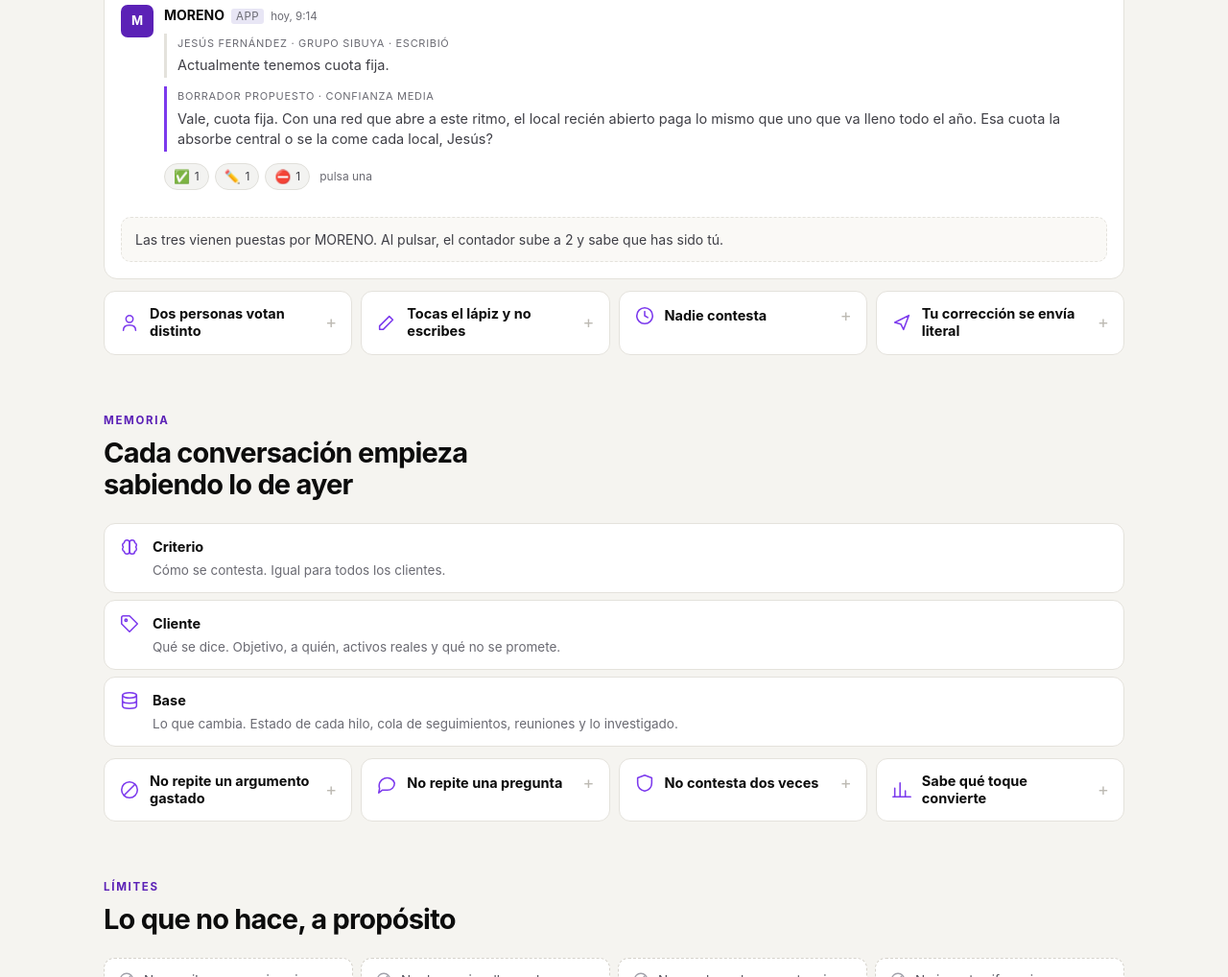
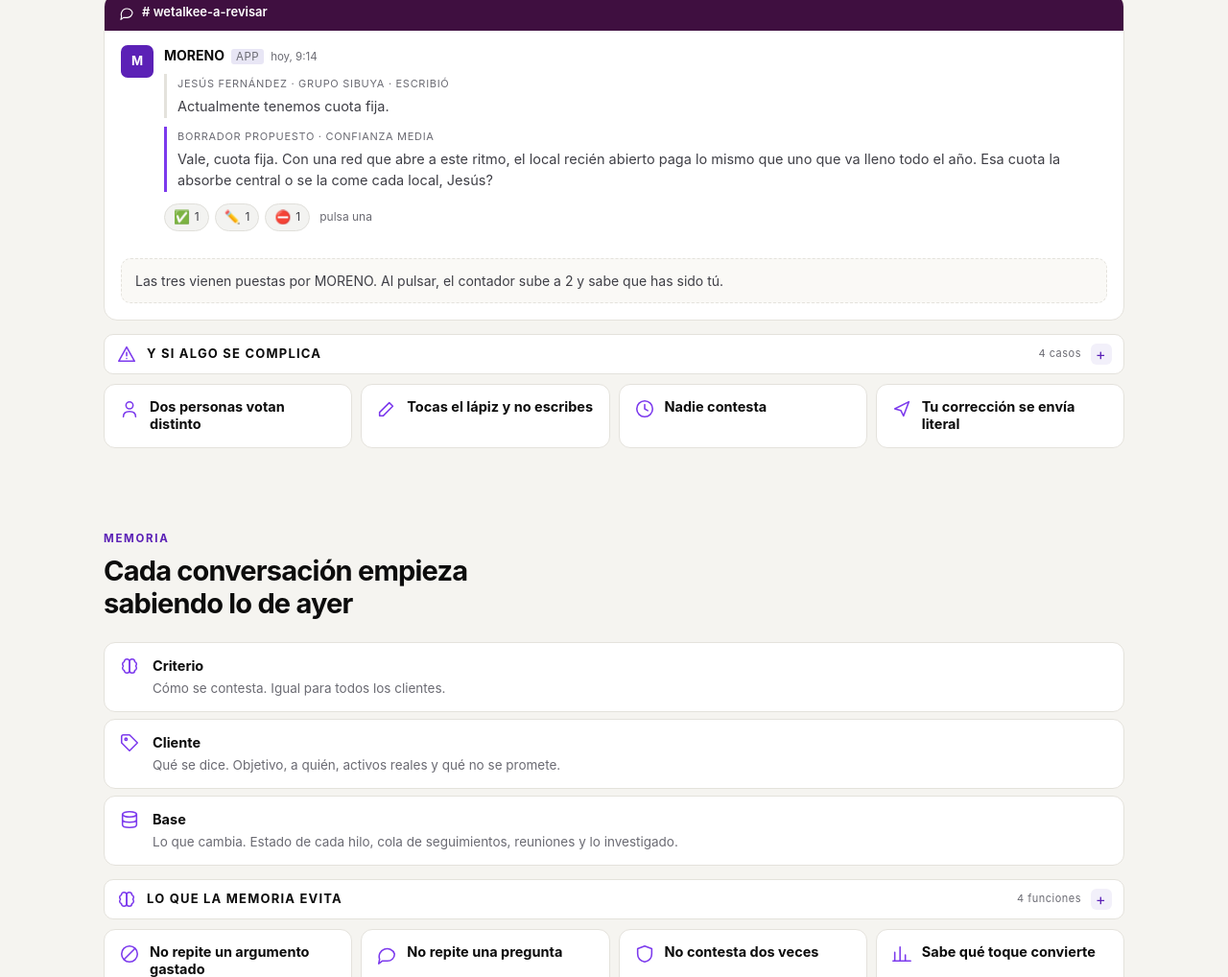
Before and after one commit to NicoStocchero/moreno-revision, a plain HTML site: page sistema.html in a window 1280 px wide. Shown: the part 2718-3736 px from the top of the page at 96% size. Drawn offline with Linux system fonts and the light colour scheme.

Commit message:
sistema: expansion por seccion, titulos sin cortar y el hilo de Slack en el lapiz

```diff
--- a/sistema.html
+++ b/sistema.html
@@ -42,16 +42,20 @@ h3{font-size:29px;line-height:1.14;letter-spacing:-.8px;margin:0 0 24px;max-widt
 .det li svg.i{width:17px;height:17px;margin-top:2px}
 /* features */
 .gr{margin-bottom:26px}
-.gr>h4{display:flex;align-items:center;gap:9px;font-size:13px;text-transform:uppercase;letter-spacing:1.2px;color:var(--navy);margin:0 0 10px;padding-bottom:8px;border-bottom:1px solid var(--lin)}
-.fs{display:grid;grid-template-columns:repeat(auto-fit,minmax(228px,1fr));gap:9px}
-.f{background:#fff;border:1px solid var(--lin);border-radius:12px;padding:14px 15px;cursor:pointer;transition:.15s}
-.f:hover{border-color:var(--pur2)}
-.f>div{display:flex;gap:10px;align-items:center}
-.f b{font-size:14.5px;line-height:1.25}
-.f .mas{margin-left:auto;color:#bdbab3;font-size:18px;line-height:1}
-.f p{margin:10px 0 0;font-size:13.5px;color:var(--gris);display:none}
-.f.on{background:var(--navy);border-color:var(--navy);color:#fff}
-.f.on svg.i{stroke:var(--lima)}.f.on p{display:block;color:#b9b9c2}.f.on .mas{color:var(--lima)}
+.gr>h4{display:flex;align-items:center;gap:10px;font-size:13px;text-transform:uppercase;letter-spacing:1.2px;color:var(--navy);margin:0 0 10px;padding:9px 12px;border:1px solid var(--lin);border-radius:10px;background:#fff;cursor:pointer;transition:.15s;user-select:none}
+.gr>h4:hover{border-color:var(--pur2)}
+.gr>h4 .n{margin-left:auto;font-size:11px;letter-spacing:.5px;color:var(--gris);font-weight:400;text-transform:none}
+.gr>h4 .mas{width:22px;height:22px;border-radius:6px;background:#f2f0fa;color:var(--pur);display:flex;align-items:center;justify-content:center;font-size:16px;line-height:1;font-weight:400}
+.gr.open>h4{background:var(--navy);color:#fff;border-color:var(--navy)}
+.gr.open>h4 svg.i{stroke:var(--lima)}.gr.open>h4 .n{color:#8a8a95}
+.gr.open>h4 .mas{background:#ffffff1f;color:var(--lima)}
+.fs{display:grid;grid-template-columns:repeat(auto-fit,minmax(232px,1fr));gap:9px}
+.f{background:#fff;border:1px solid var(--lin);border-radius:12px;padding:14px 15px;display:flex;flex-direction:column;gap:9px}
+.f>div{display:flex;gap:10px;align-items:flex-start}
+.f b{font-size:14.5px;line-height:1.3}
+.f p{margin:0;font-size:13.5px;color:var(--gris);display:none}
+.gr.open .f{border-left:3px solid var(--pur2)}
+.gr.open .f p{display:block}
 /* slack */
 .slack{background:#fff;border:1px solid var(--lin);border-radius:14px;overflow:hidden}
 .slack .bar{background:#3f0f40;color:#fff;padding:9px 15px;font-size:13px;display:flex;gap:8px;align-items:center}
@@ -71,6 +75,12 @@ h3{font-size:29px;line-height:1.14;letter-spacing:-.8px;margin:0 0 24px;max-widt
 .rx .hint{font-size:12px;color:var(--gris);margin-left:4px}
 .out{margin:13px 17px 17px;padding:12px 14px;background:#faf9f6;border:1px dashed var(--lin);border-radius:10px;font-size:14px;color:#3f3f46;min-height:44px}
 .out b{color:var(--pur)}
+.thread{display:none;margin:0 17px 17px;padding:13px 15px;border-left:3px solid #1d9bd1;background:#f7fbfe;border-radius:0 10px 10px 0}
+.thread.on{display:block}
+.tl{display:flex;gap:7px;align-items:center;font-size:13px;color:#0b4f6c;margin-bottom:10px}
+.tl b{font-weight:600}.tl span{color:var(--gris)}
+.tin{display:flex;gap:9px;align-items:center;background:#fff;border:1px solid #d7d5ce;border-radius:9px;padding:9px 11px;font-size:14px;color:#9a9aa2}
+.tnote{margin:10px 0 0;font-size:12.5px;color:var(--gris)}.tnote b{color:var(--navy)}
 .nota{display:flex;gap:9px;align-items:flex-start;background:var(--lima);border:1px solid #c9dd4f;border-radius:11px;padding:12px 14px;font-size:13.5px;color:#3f4a06;margin-bottom:14px}
 .nota svg.i{stroke:#5b6b07}
 /* varios */
@@ -191,13 +201,16 @@ footer{color:var(--gris);font-size:12.5px;border-top:1px solid var(--lin);paddin
 <span class="hint">pulsa una</span></div>
 </div></div>
 <div class="out" id="out">Las tres vienen puestas por MORENO. Al pulsar, el contador sube a 2 y sabe que has sido tú.</div>
+<div id="thread" class="thread"><div class="tl"><svg class="i" style="width:16px;height:16px;stroke:#1d9bd1"><use href="#chat"/></svg><b>1 respuesta</b><span>en el hilo</span></div>
+<div class="tin"><div class="av" style="width:26px;height:26px;font-size:11px;background:#3f0f40">N</div><span>Escribe aquí el mensaje corregido…</span></div>
+<p class="tnote">Lo que escribas en el hilo se envía al lead <b>tal cual</b>, sin retocarlo. Si solo reaccionas y no escribes, MORENO te lo recuerda en una hora.</p></div>
 </div>
-<div class="fs" style="margin-top:12px">
-<div class="f" onclick="this.classList.toggle('on')"><div><svg class="i"><use href="#user"/></svg><b>Dos personas votan distinto</b><span class="mas">+</span></div><p>No decide por vosotros. Os menciona en el hilo para que lo resolváis.</p></div>
-<div class="f" onclick="this.classList.toggle('on')"><div><svg class="i"><use href="#pencil"/></svg><b>Tocas el lápiz y no escribes</b><span class="mas">+</span></div><p>Te lo recuerda en una hora, y luego cada día hasta que escribas el texto.</p></div>
-<div class="f" onclick="this.classList.toggle('on')"><div><svg class="i"><use href="#clock"/></svg><b>Nadie contesta</b><span class="mas">+</span></div><p>Recuerda a las 24 horas. A las 48 lo deja y el lead pasa a gestión manual.</p></div>
-<div class="f" onclick="this.classList.toggle('on')"><div><svg class="i"><use href="#send"/></svg><b>Tu corrección se envía literal</b><span class="mas">+</span></div><p>No la reescribe. Y la guarda con su causa, para no repetir el fallo.</p></div>
-</div>
+<div class="gr" style="margin-top:14px"><h4 onclick="ab(this)"><svg class="i"><use href="#warn"/></svg><span>Y si algo se complica</span><span class="n">4 casos</span><span class="mas">+</span></h4><div class="fs">
+<div class="f"><div><svg class="i"><use href="#user"/></svg><b>Dos personas votan distinto</b></div><p>No decide por vosotros. Os menciona en el hilo para que lo resolváis.</p></div>
+<div class="f"><div><svg class="i"><use href="#pencil"/></svg><b>Tocas el lápiz y no escribes</b></div><p>Te lo recuerda en una hora, y luego cada día hasta que escribas el texto.</p></div>
+<div class="f"><div><svg class="i"><use href="#clock"/></svg><b>Nadie contesta</b></div><p>Recuerda a las 24 horas. A las 48 lo deja y el lead pasa a gestión manual.</p></div>
+<div class="f"><div><svg class="i"><use href="#send"/></svg><b>Tu corrección se envía literal</b></div><p>No la reescribe. Y la guarda con su causa, para no repetir el fallo.</p></div>
+</div></div>
 </div></section>
 
 <section id="memoria"><div class="w">
@@ -207,12 +220,12 @@ footer{color:var(--gris);font-size:12.5px;border-top:1px solid var(--lin);paddin
 <div class="capa"><svg class="i"><use href="#tag"/></svg><div><b>Cliente</b><p>Qué se dice. Objetivo, a quién, activos reales y qué no se promete.</p></div></div>
 <div class="capa"><svg class="i"><use href="#db"/></svg><div><b>Base</b><p>Lo que cambia. Estado de cada hilo, cola de seguimientos, reuniones y lo investigado.</p></div></div>
 </div>
-<div class="fs" style="margin-top:12px">
-<div class="f" onclick="this.classList.toggle('on')"><div><svg class="i"><use href="#ban"/></svg><b>No repite un argumento gastado</b><span class="mas">+</span></div><p>Si ya se usó con esa cuenta y no funcionó, no vuelve a salir.</p></div>
-<div class="f" onclick="this.classList.toggle('on')"><div><svg class="i"><use href="#chat"/></svg><b>No repite una pregunta</b><span class="mas">+</span></div><p>Lo que el lead ya contestó no se vuelve a preguntar en ese hilo.</p></div>
-<div class="f" onclick="this.classList.toggle('on')"><div><svg class="i"><use href="#shield"/></svg><b>No contesta dos veces</b><span class="mas">+</span></div><p>Un mensaje del lead recibe una sola respuesta, aunque el barrido se repita.</p></div>
-<div class="f" onclick="this.classList.toggle('on')"><div><svg class="i"><use href="#chart"/></svg><b>Sabe qué toque convierte</b><span class="mas">+</span></div><p>Con el histórico se ve si el tercer seguimiento sirve o sobra.</p></div>
-</div>
+<div class="gr" style="margin-top:14px"><h4 onclick="ab(this)"><svg class="i"><use href="#brain"/></svg><span>Lo que la memoria evita</span><span class="n">4 funciones</span><span class="mas">+</span></h4><div class="fs">
+<div class="f"><div><svg class="i"><use href="#ban"/></svg><b>No repite un argumento gastado</b></div><p>Si ya se usó con esa cuenta y no funcionó, no vuelve a salir.</p></div>
+<div class="f"><div><svg class="i"><use href="#chat"/></svg><b>No repite una pregunta</b></div><p>Lo que el lead ya contestó no se vuelve a preguntar en ese hilo.</p></div>
+<div class="f"><div><svg class="i"><use href="#shield"/></svg><b>No contesta dos veces</b></div><p>Un mensaje del lead recibe una sola respuesta, aunque el barrido se repita.</p></div>
+<div class="f"><div><svg class="i"><use href="#chart"/></svg><b>Sabe qué toque convierte</b></div><p>Con el histórico se ve si el tercer seguimiento sirve o sobra.</p></div>
+</div></div>
 </div></section>
 
 <section id="limites"><div class="w">
@@ -294,8 +307,9 @@ d.innerHTML=`<div class="hd"><i>${p[0]}</i>${ic(p[1])}</div><b>${p[2]}</b>`;d.on
 function sel(i){[...cont.children].forEach((c,j)=>c.classList.toggle('on',i==j));const p=P[i];
 det.innerHTML=`<h4>${p[2]}</h4><p style="margin:0 0 12px;color:#3f3f46">${p[3]}</p><ul>${p[4].map(x=>`<li>${ic(x[0])}<span>${x[1]}</span></li>`).join('')}</ul>`;}
 sel(0);
-document.getElementById('grupos').innerHTML=G.map(g=>`<div class="gr"><h4>${ic(g[0])}${g[1]}</h4><div class="fs">`+
-g[2].map(f=>`<div class="f" onclick="this.classList.toggle('on')"><div>${ic(f[0])}<b>${f[1]}</b><span class="mas">+</span></div><p>${f[2]}</p></div>`).join('')+`</div></div>`).join('');
+document.getElementById('grupos').innerHTML=G.map(g=>`<div class="gr"><h4 onclick="ab(this)">${ic(g[0])}<span>${g[1]}</span><span class="n">${g[2].length} funciones</span><span class="mas">+</span></h4><div class="fs">`+
+g[2].map(f=>`<div class="f"><div>${ic(f[0])}<b>${f[1]}</b></div><p>${f[2]}</p></div>`).join('')+`</div></div>`).join('');
+function ab(h){const g=h.parentNode,o=g.classList.toggle('open');h.querySelector('.mas').textContent=o?'−':'+';}
 document.querySelectorAll('#tabs button').forEach(b=>b.onclick=()=>{
 document.querySelectorAll('#tabs button').forEach(x=>x.classList.remove('on'));b.classList.add('on');
 document.querySelectorAll('.pane[id^=p]').forEach((p,i)=>p.classList.toggle('on',i==b.dataset.t));});
@@ -305,5 +319,6 @@ no:"<b>⛔ No se envía.</b> Se etiqueta y el hilo se cierra."};
 document.querySelectorAll('#rx button').forEach(b=>b.onclick=()=>{
 document.querySelectorAll('#rx button').forEach(x=>{x.classList.remove('on');x.querySelector('i').textContent='1';});
 b.classList.add('on');b.querySelector('i').textContent='2';
-document.getElementById('out').innerHTML=R[b.dataset.r]+' <span style="color:#6b6b73">El contador subió a 2: así sabe que has reaccionado tú y no él.</span>';});
+document.getElementById('out').innerHTML=R[b.dataset.r]+' <span style="color:#6b6b73">El contador subió a 2: así sabe que has reaccionado tú y no él.</span>';
+document.getElementById('thread').classList.toggle('on', b.dataset.r=='co');});
 </script></body></html>
```
